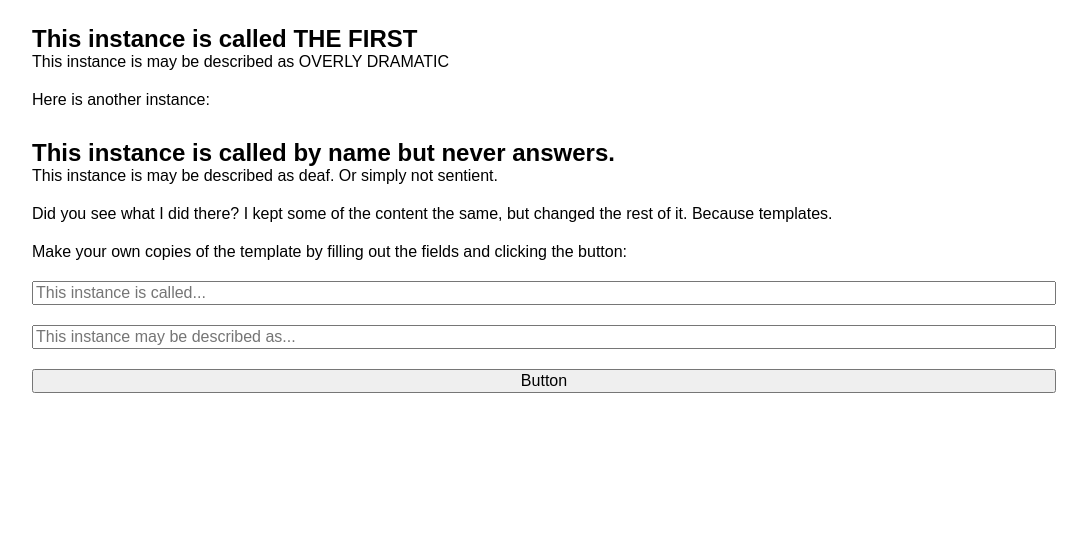
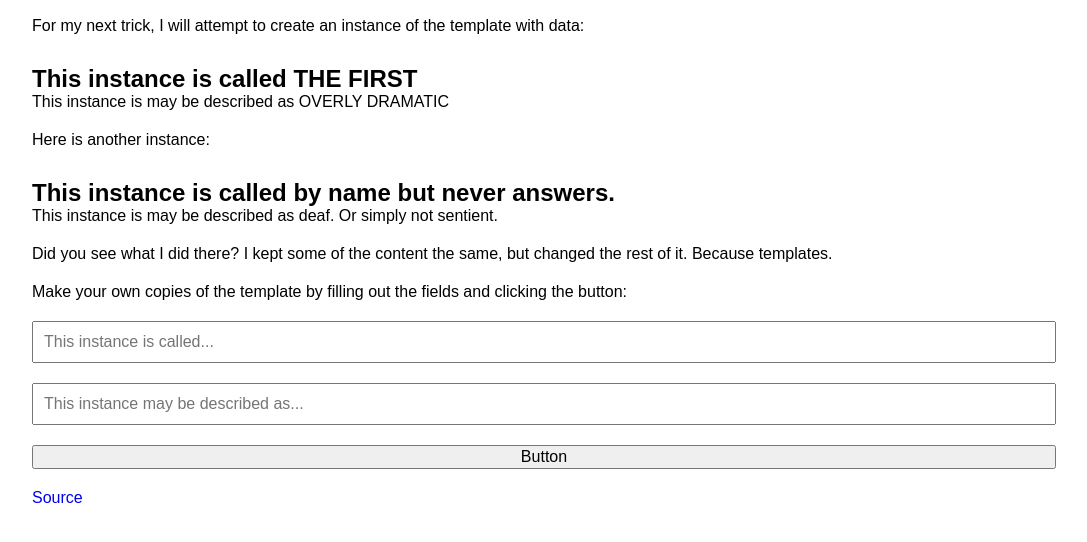
Before and after one commit to fsint/fsint.github.io, a plain HTML site: page web-components/apprentice/template-element.html in a window 1280 px wide. Shown: the part 136-678 px from the top of the page, without its empty margins (96-1183 px from the left). Drawn offline with Linux system fonts and the light colour scheme.

Commit message:
Add source links

```diff
--- a/styles.css
+++ b/styles.css
@@ -3,6 +3,7 @@
   flex-direction: column;
   align-content: center;
   width: 80vw;
+  margin: 40px 0;
   font-family: sans-serif;
 }
 
@@ -28,3 +29,15 @@ h1 {
   font-weight: 100;
   align-self: flex-start;
 }
+
+input {
+  padding: 10px;
+}
+
+a {
+  text-decoration: none;
+}
+
+a:hover {
+  text-decoration: underline;
+}
--- a/web-components/apprentice/template-element.html
+++ b/web-components/apprentice/template-element.html
@@ -35,6 +35,7 @@
       <input id="template-input-1" placeholder="This instance is called..." />
       <input id="template-input-2" placeholder="This instance may be described as..." />
       <button onclick="appendTemplate()">Button</button>
+      <p><a href="https://github.com/intcreatorlds/intcreatorlds.github.io/blob/master/web-components/apprentice/template-element.html">Source</a></p>
 
       <script>
         var template = document.querySelector('template').content;
```
Also changed, not shown: web-components/apprentice/custom-element.html (+1 -0 lines), web-components/apprentice/html-imports.html (+1 -0 lines), web-components/apprentice/shadow-dom.html (+1 -0 lines).
